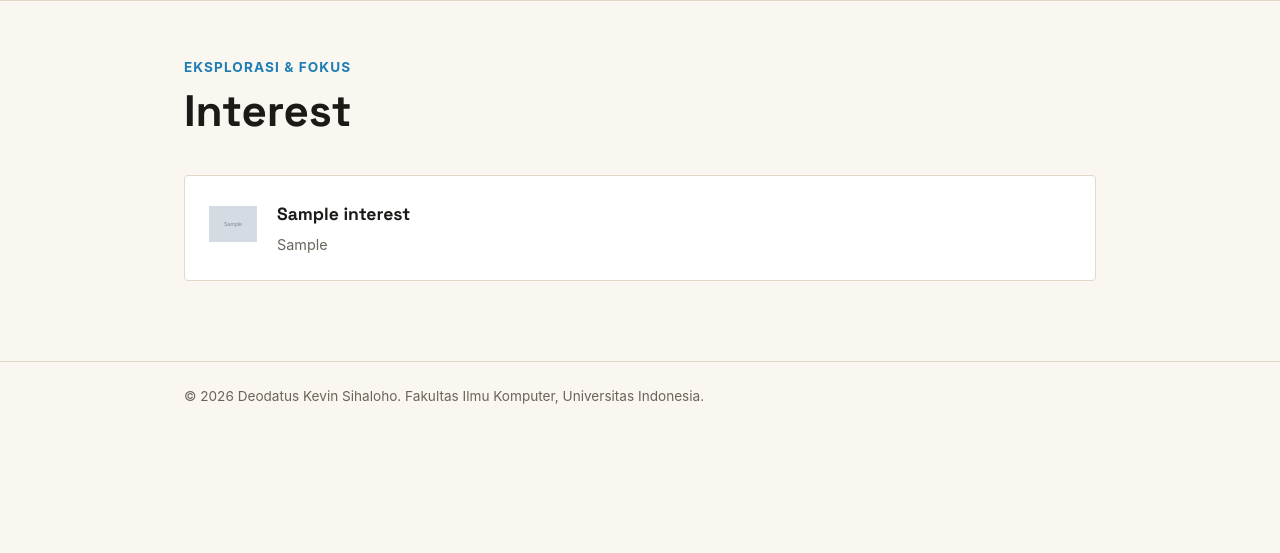
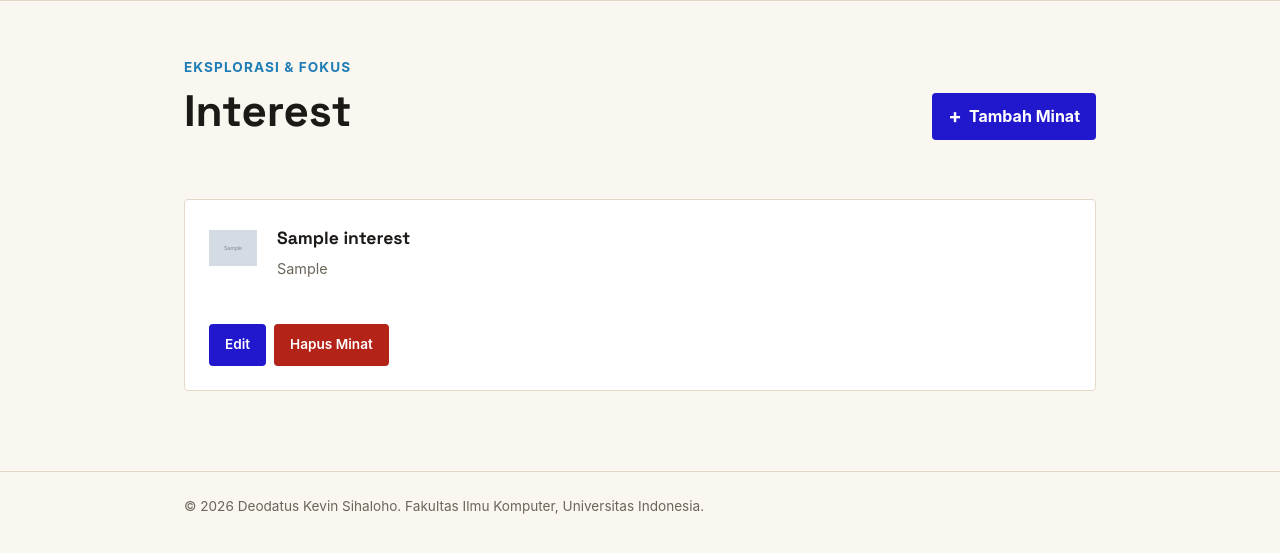
Before and after one commit to DioDateUs/myportofolio, a Django app: page /interest/ in a window 1280 px wide. Shown: the part 74-627 px from the top of the page. Run offline with Django 5.2, Linux system fonts and the light colour scheme; tables that the repository leaves empty hold one stand-in row (values such as "Sample post"); grey boxes marked "Sample" are stand-in pictures.

Commit message:
feat: menambah interest form, delete confirmation modal, dan tombol CRUD di interest

```diff
--- /dev/null
+++ b/templates/components/interest_delete_modal.html
@@ -0,0 +1,47 @@
+<p class="experience-status">
+    <button type="button"
+            class="button button-danger"
+            popovertarget="delete-interest-{{ interest.id }}"
+            aria-label="Hapus {{ interest.title }}"
+            title="Hapus minat">
+        Hapus Minat
+    </button>
+</p>
+
+<div id="delete-interest-{{ interest.id }}"
+     class="project-delete-modal"
+     popover="auto"
+     role="dialog"
+     aria-modal="true"
+     aria-labelledby="delete-interest-title-{{ interest.id }}">
+    <button type="button"
+            class="project-delete-modal__backdrop"
+            popovertarget="delete-interest-{{ interest.id }}"
+            popovertargetaction="hide"
+            aria-label="Tutup konfirmasi hapus"></button>
+
+    <div class="project-delete-modal__content">
+        <button type="button"
+                class="project-delete-modal__close"
+                popovertarget="delete-interest-{{ interest.id }}"
+                popovertargetaction="hide"
+                aria-label="Tutup konfirmasi hapus">×</button>
+
+        <h2 id="delete-interest-title-{{ interest.id }}">Hapus Minat?</h2>
+        <p>
+            Apakah Anda yakin ingin menghapus minat <strong>{{ interest.title }}</strong>?
+        </p>
+
+        <div class="project-delete-modal__actions">
+            <button type="button"
+                    class="button button-secondary"
+                    popovertarget="delete-interest-{{ interest.id }}"
+                    popovertargetaction="hide">Batal</button>
+
+            <form method="post" action="{% url 'main:delete_interest' interest.id %}">
+                {% csrf_token %}
+                <button type="submit" class="button button-danger">Ya, Hapus</button>
+            </form>
+        </div>
+    </div>
+</div>
--- a/templates/interest.html
+++ b/templates/interest.html
@@ -8,14 +8,21 @@
     <main>
         <section class="interest" id="minat">
             <div class="container">
+                <div class="project-header">
                     <div class="section-header">
                         <p class="section-kicker">Eksplorasi & Fokus</p>
                         <h2 class="section-title">Interest</h2>
                     </div>
+                    <a href="{% url 'main:create_interest' %}" class="button project-add-button">
+                        <span>+</span>
+                        Tambah Minat
+                    </a>
+                </div>
 
                 <div class="interest-grid">
                     {% for interest in interest_list %}
-                    <div class="interest-card">
+                    <div class="interest-card" style="display: flex; flex-direction: column; justify-content: space-between;">
+                        <div style="display: flex; gap: 1.25rem; align-items: flex-start; width: 100%;">
                             <div class="interest-icon">
                                 {% if interest.image %}
                                 <img src="{{ interest.image }}" alt="{{ interest.title }} icon">
@@ -28,6 +35,12 @@
                                 <p class="interest-skill">{{ interest.skill }}</p>
                             </div>
                         </div>
+
+                        <div class="project-actions" style="margin-top: 1.5rem; display: flex; align-items: center; gap: 0.5rem;">
+                            <a href="{% url 'main:edit_interest' interest.id %}" class="button">Edit</a>
+                            {% include "components/interest_delete_modal.html" with interest=interest %}
+                        </div>
+                    </div>
                     {% empty %}
                     <p class="empty-state" style="text-align: center; color: #6b7280; padding: 2rem 0; grid-column: 1 / -1;">
                         Belum ada interest yang ditambahkan.
```
Also changed, not shown: templates/interest_form.html (added, +32 -0 lines). Lines whose indentation alone changed are shown as unchanged.
